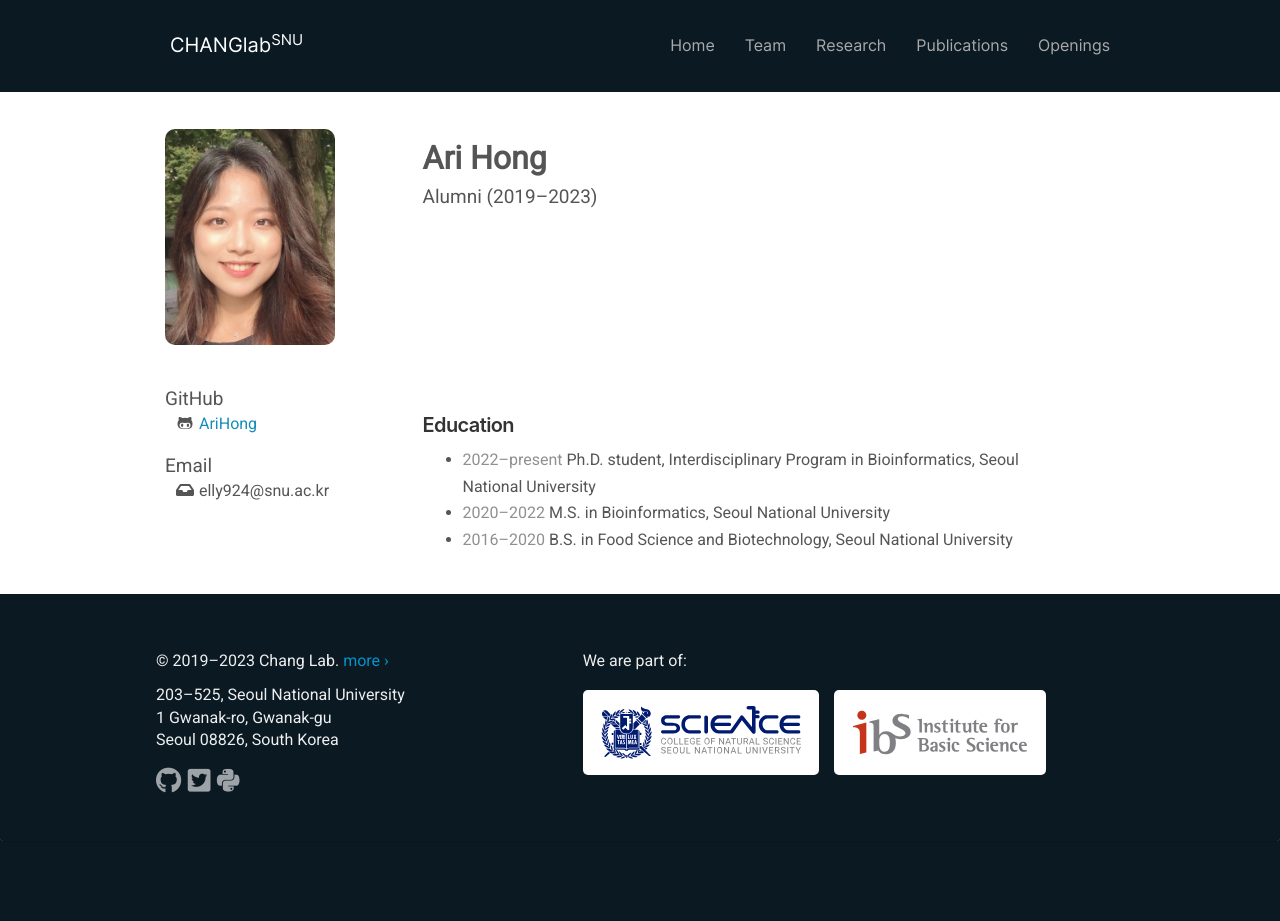
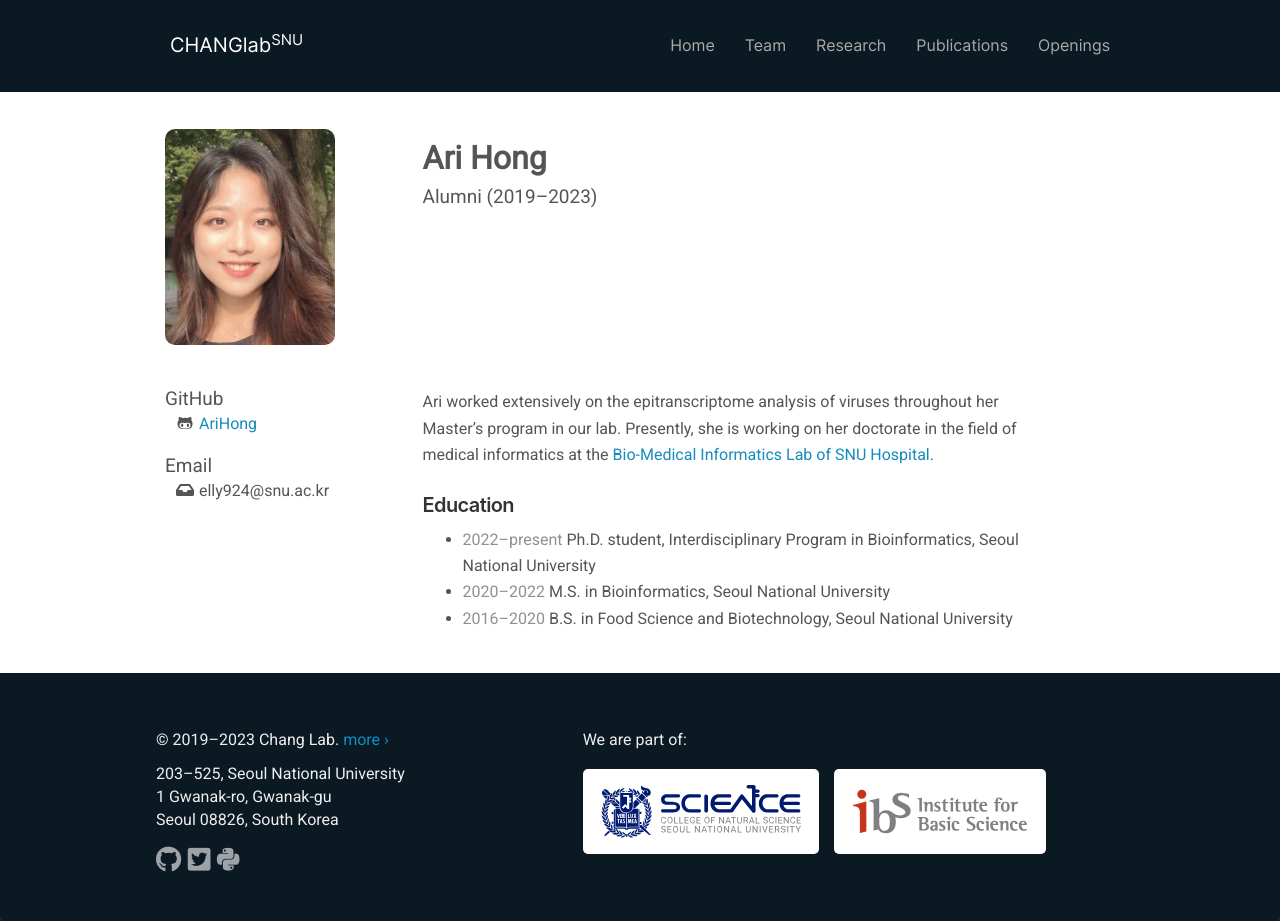
Before and after one commit to ChangLabSNU/ChangLabSNU.github.io, a Jekyll site: the page built from _pages/team/ari-hong.md, in a window 1280 px wide and 921 px high. Built offline with Jekyll 4.4.1, drawn with Linux system fonts in a browser that asks for light colours; nearby versions of some CDN libraries; some web fonts are replaced.

Commit message:
Update the Ari's current location.

```diff
--- a/_pages/team/ari-hong.md
+++ b/_pages/team/ari-hong.md
@@ -13,6 +13,11 @@ cv:
 permalink: /team/ari-hong
 ---
 
+Ari worked extensively on the epitranscriptome analysis of viruses
+throughout her Master's program in our lab. Presently, she is working on
+her doctorate in the field of medical informatics at the
+[Bio-Medical Informatics Lab of SNU Hospital](https://sites.google.com/view/snuh-bmi-lab/home).
+
 #### Education
 
 <ul class="chronological">
```
